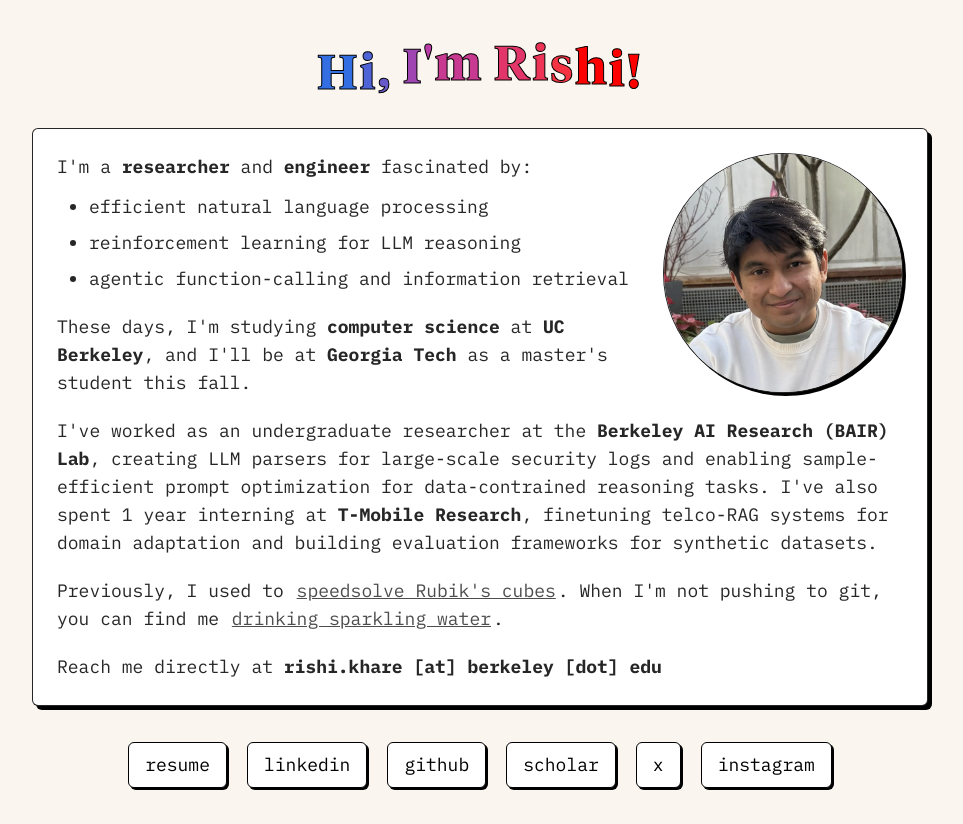
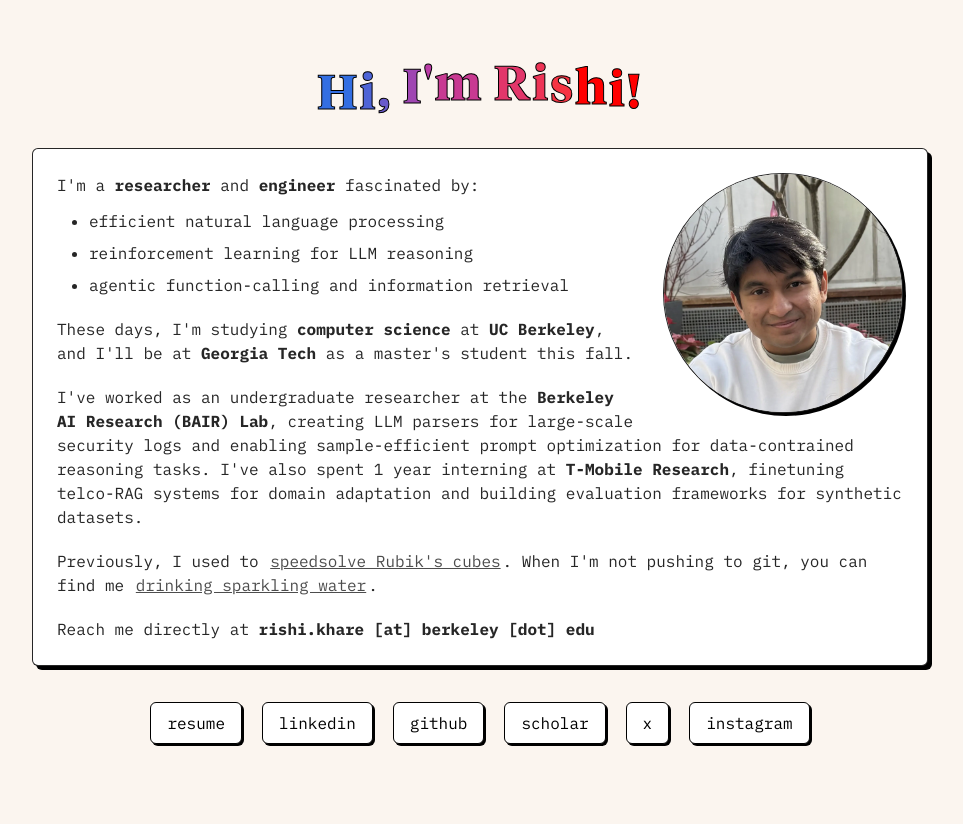
Before and after one commit to rishiskhare/rishiskhare.github.io, a Next.js app: page / in a window 1280 px wide. Shown: the whole page, without its empty margins (160-1123 px from the left). After the commit the page ends 800 px from the top, so only its background shows below. Built offline with nearby package versions, Linux system fonts and the light colour scheme.

Commit message:
Reduced font size to text-base

```diff
--- a/app/page.tsx
+++ b/app/page.tsx
@@ -41,7 +41,7 @@ export default function Home() {
           </div>
         </div>
 
-        <div className="text-lg mt-8 space-y-8">
+        <div className="text-base mt-8 space-y-8">
           <div className="relative md:p-6 md:bg-white md:border-[1.5px] md:border-solid md:border-[rgba(0,0,0,0.85)] md:shadow-[4px_4px_0px_#000] rounded-md">
             <div className="hidden lg:block float-right ml-6 mb-4 mt-0">
               <div className="profile-image-container-circle w-[240px] h-[240px]">
```
